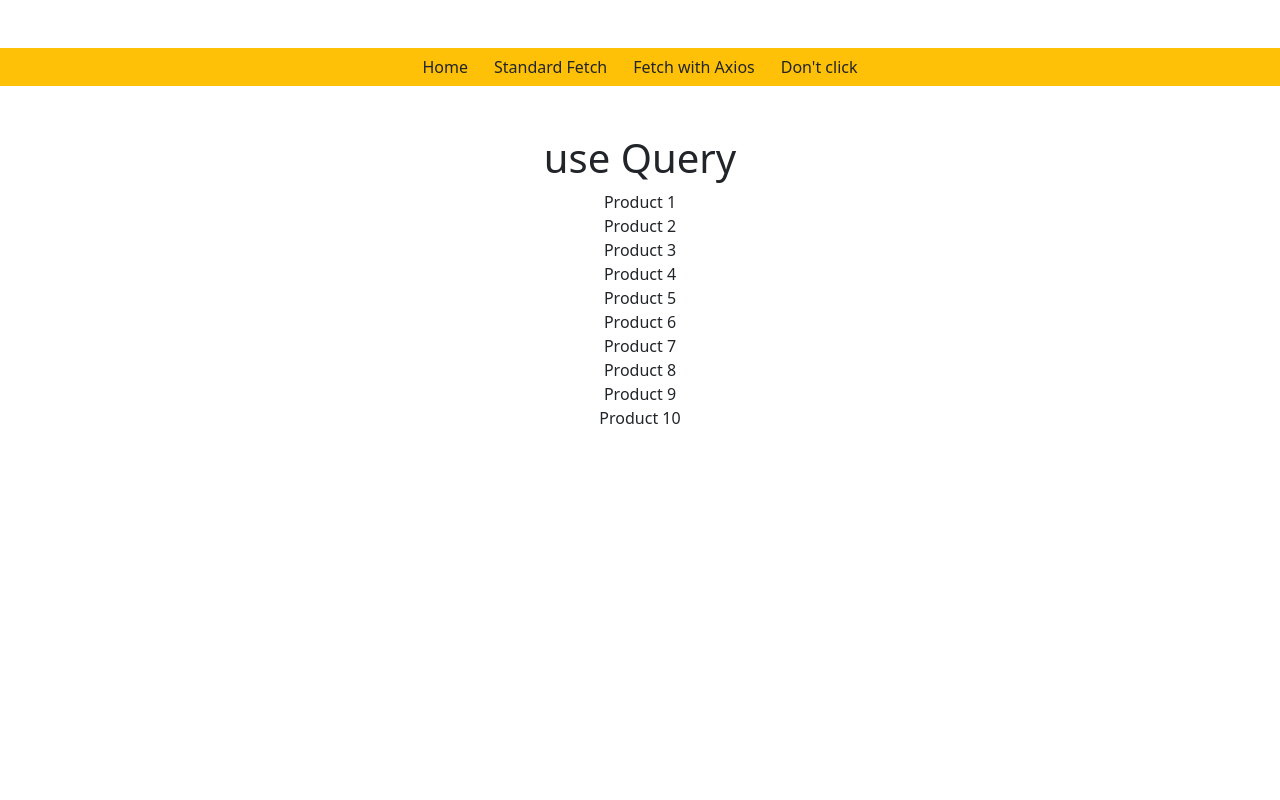
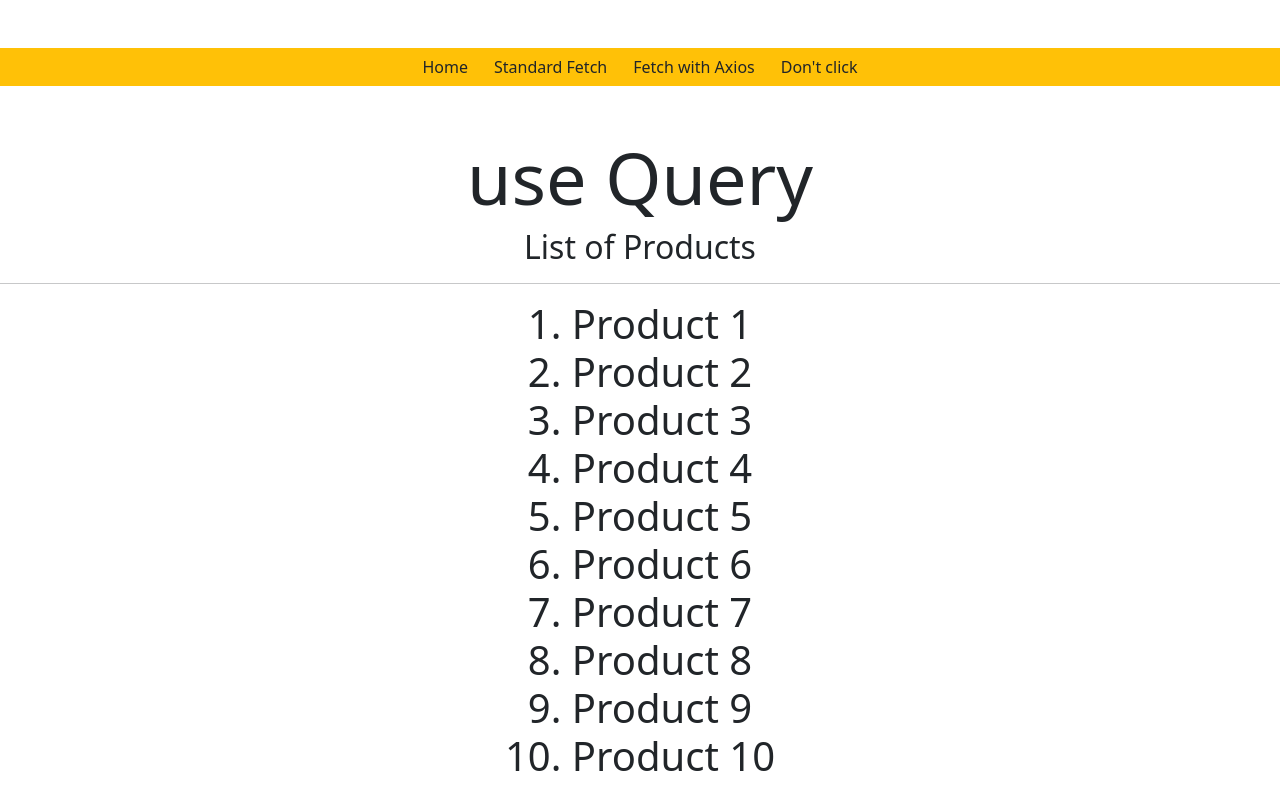
Before and after one commit to fstipo/RM10-react-router, a React (Create React App) app: page / in a window 1280 px wide. Built offline with nearby package versions, Linux system fonts and the light colour scheme; data requests are answered from the project's data file.

Commit message:
useQuery with axios

```diff
--- a/src/Pages/Home.js
+++ b/src/Pages/Home.js
@@ -1,14 +1,18 @@
 import React from 'react'
-import { useFetchData } from '../hooks/useFetchData'
+import { useQuery } from 'react-query'
+import { getProducts } from '../api/apiProducts'
+
 
 const Home = () => {
-    const { isLoading, isError, data, error } = useFetchData()
+    const { isLoading, isError, data, error } = useQuery("products", getProducts);
     return (
         <>
-            <h1>use Query</h1>
-            {isLoading && <h1>Loading ...</h1>}
-            {isError && <h1>{error.message}</h1>}
-            {data && data?.data.map(product => <div key={product.id}>{product.title}</div>)}
+            <h1 className='display-2'>use Query</h1>
+            <h2>List of Products</h2>
+            <hr />
+            {isLoading && <h1>Loading...</h1>}
+            {data?.map(product => <div className='display-6' key={product.id}>{product.id}. {product.title}</div>)}
+            {isError && <h2>{error.message}</h2>}
         </>
     )
 }
--- /dev/null
+++ b/src/api/apiProducts.js
@@ -0,0 +1,9 @@
+import axios from "axios";
+
+const url = "http://localhost:4000";
+const productsApi = axios.create({ baseURL: url });
+
+export const getProducts = async () => {
+    const response = await productsApi.get("/products");
+    return response.data;
+}
```
